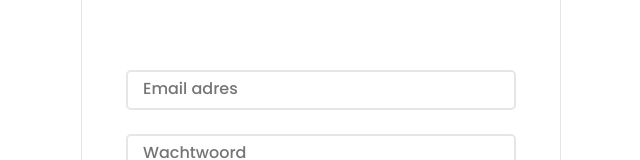
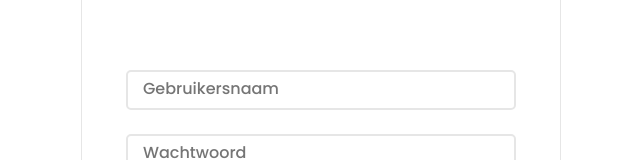
Before and after one commit to koenmoret/frontend-react-eindopdracht, a React (Vite) app: page /Login in a window 1280 px wide. Shown: the part 335-495 px from the top of the page, without its empty margins (319-959 px from the left). Built offline with nearby package versions, Linux system fonts and the light colour scheme.

Commit message:
Login and register is nu mogelijk

```diff
--- a/src/pages/authentication/Login.jsx
+++ b/src/pages/authentication/Login.jsx
@@ -13,7 +13,7 @@ function Login() {
     const {login} = useContext(AuthContext);
 
     const [values, setValues] = useState({
-        email: "",
+        username: "",
         password: ""
     });
 
@@ -33,8 +33,8 @@ function Login() {
         //if (err.email === "" && err.password === "") {
         try {
             const response = await axios.post("https://api.datavortex.nl/kamonlinenovi/users/authenticate", {
-                    username: "koen",
-                    password: "12345678",
+                    username: `${values.username}`,
+                    password: `${values.password}`,
                 },
 
                 {
@@ -59,14 +59,13 @@ function Login() {
                 <section className="inner-container login">
                     <div className="header--title"><NavLink to="/"><h1>KAM Online</h1></NavLink></div>
                     <form action="" onSubmit={handleSubmit}>
-                            {/*Email input*/}
+                        {/*Username input*/}
                         <div className="form-outline mb-4">
-                                <input type="email" name="email" id="loginEmail" onChange={handleInput}
-                                       className="form-control email" required/>
-                                <label className="form-label" form="loginEmail"
-                                       style={{display: values.email ? 'none' : 'block'}}>Email
-                                    adres</label>
-                                {errors.email && <span className="text-danger"> {errors.email}</span>}
+                            <input type="text" name="username" id="username" onChange={handleInput}
+                                   className="form-control username" required/>
+                            <label className="form-label" form="username"
+                                   style={{display: values.username ? 'none' : 'block'}}>Gebruikersnaam</label>
+                            {errors.username && <span className="text-danger"> {errors.username}</span>}
                         </div>
 
                         {/*Password input*/}
--- a/src/pages/authentication/Register.jsx
+++ b/src/pages/authentication/Register.jsx
@@ -1,14 +1,17 @@
 import {useState} from "react";
 import axios from "axios";
-import {NavLink} from "react-router-dom";
+import {NavLink, useNavigate} from "react-router-dom";
 
-function Register({isLoginFormOpen, setLoginFormOpen}) {
+
+function Register() {
+
+    const navigate = useNavigate();
 
     const [values, setValues] = useState({
-        username: "koen",
-        email: "kvmoret.ica@gmail.com",
+        username: "",
+        email: "",
         confirmEmail: "",
-        password: "12345678"
+        password: ""
     });
 
     const [errors, setErrors] = useState("");
@@ -24,9 +27,9 @@ function Register({isLoginFormOpen, setLoginFormOpen}) {
 
         try {
             const response = await axios.post("https://api.datavortex.nl/kamonlinenovi/users", {
-                username: values.username,
-                email: values.email,
-                password: values.password,
+                username: `${values.username}`,
+                email: `${values.email}`,
+                password: `${values.password}`,
             }, {
                 headers: {
                     'Content-Type': 'application/json',
@@ -35,6 +38,7 @@ function Register({isLoginFormOpen, setLoginFormOpen}) {
             });
             if (response.status === 200) {
                 console.log("Gebruiker is geregistreerd");
+                navigate('/Login');
             }
         } catch (e) {
             console.error(e);
@@ -50,25 +54,26 @@ function Register({isLoginFormOpen, setLoginFormOpen}) {
                 <section className="inner-container login">
                     <div className="header--title"><NavLink to="/"><h1>KAM Online</h1></NavLink></div>
             <form action="" onSubmit={handleSubmit}>
-                {/*Email input*/}
+                {/*Username input*/}
                 <div className="form-outline mb-4">
                     <input type="text"
-                           name="fullName"
-                           id="fullName"
+                           name="username"
+                           id="username"
                            className="form-control"
                            onChange={handleInput}
                     />
-                    <label className="form-label" form="fullName">Naam</label>
+                    <label className="form-label" form="username">Gebruikersnaam</label>
                     {errors.username && <span className="text-danger"> {errors.username}</span>}
                 </div>
+                {/*Email input*/}
                 <div className="form-outline mb-4">
                     <input type="email"
-                           name="registerEmail"
-                           id="registerEmail"
+                           name="email"
+                           id="email"
                            className="form-control"
                            onChange={handleInput}
                     />
-                    <label className="form-label" form="registerEmail">Email adres</label>
+                    <label className="form-label" form="email">Email adres</label>
                     {errors.email && <span className="text-danger"> {errors.email}</span>}
                 </div>
 
@@ -87,12 +92,12 @@ function Register({isLoginFormOpen, setLoginFormOpen}) {
                 {/*Password input*/}
                 <div className="form-outline mb-4">
                     <input type="password"
-                           name="registerPassword"
-                           id="registerPassword"
+                           name="password"
+                           id="password"
                            className="form-control"
                            onChange={handleInput}
                     />
-                    <label className="form-label" form="registerPassword">Wachtwoord</label>
+                    <label className="form-label" form="password">Wachtwoord</label>
                     {errors.password && <span className="text-danger"> {errors.password}</span>}
                 </div>
 
```
Also changed, not shown: 1 other file (tests, documents, lock files or other folders). Lines whose indentation alone changed are shown as unchanged.
